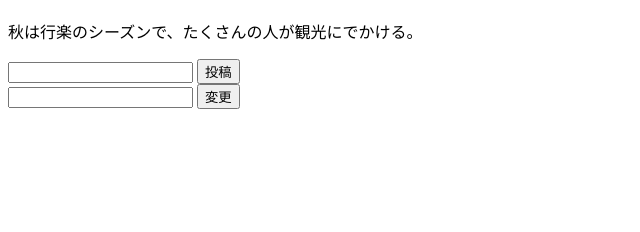
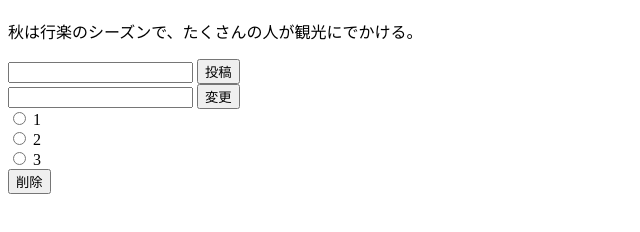
Before and after one commit to makoto-ogata/node-express, a website: page index.html in a window 1280 px wide. Shown: the part 70-302 px from the top of the page, without its empty margins (0-640 px from the left). Drawn offline with Linux system fonts and the light colour scheme.

Commit message:
add delete method

```diff
--- a/index.html
+++ b/index.html
@@ -15,5 +15,17 @@
             <input type="text" name="updateActivity">
             <button type="submit">変更</button>
         </form>
+        <form action="/delete" method="POST">
+            <input type="radio" id="one" name="number" value="0">
+            <label for="one">1</label>
+            <br />
+            <input type="radio" id="two" name="number" value="1">
+            <label for="two">2</label>
+            <br />
+            <input type="radio" id="three" name="number" value="2">
+            <label for="three">3</label>
+            <br />
+            <button type="submit">削除</button>
+        </form>
     </body>
 </html>
```
Also changed, not shown: index.js (+6 -1 lines).
